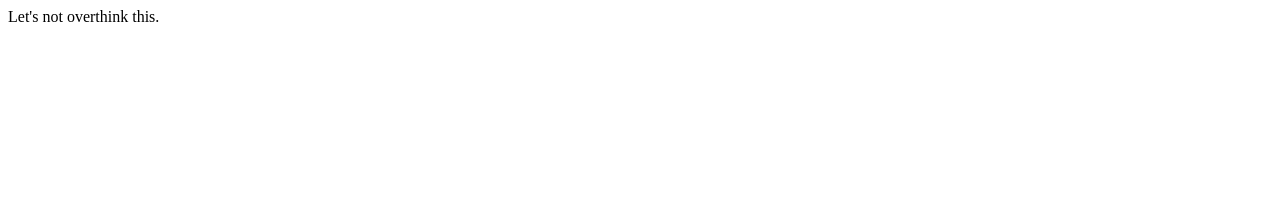
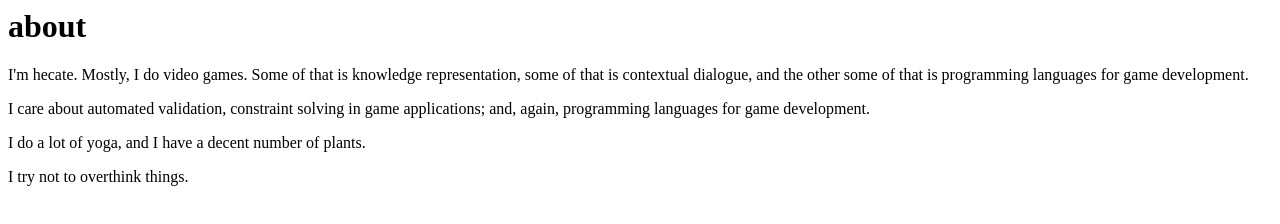
Before and after one commit to hecateeeee/hecateeeee.github.io, a plain HTML site: page index.html in a window 1280 px wide. Drawn offline with Linux system fonts and the light colour scheme.

Commit message:
Add about section

```diff
--- a/index.html
+++ b/index.html
@@ -1 +1,14 @@
-<p>Let&#39;s not overthink this.</p>
+<html>
+<head>
+<title>hecate.computer</title>
+</head>
+<body>
+<h1>about</h1><p>I&#39;m hecate. Mostly, I do video games. Some of that is knowledge
+representation, some of that is contextual dialogue, and the other some
+of that is programming languages for game development.</p>
+<p>I care about automated validation, constraint solving in game
+applications; and, again, programming languages for game development.</p>
+<p>I do a lot of yoga, and I have a decent number of plants.</p>
+<p>I try not to overthink things.</p>
+</body>
+</html>
```
